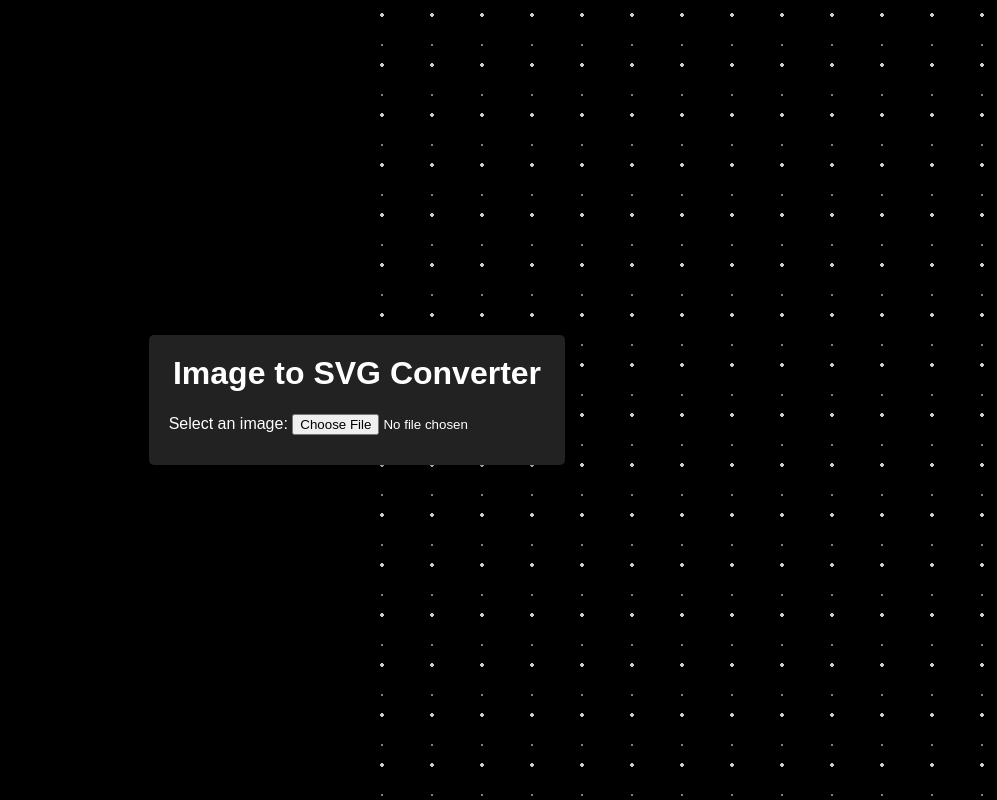
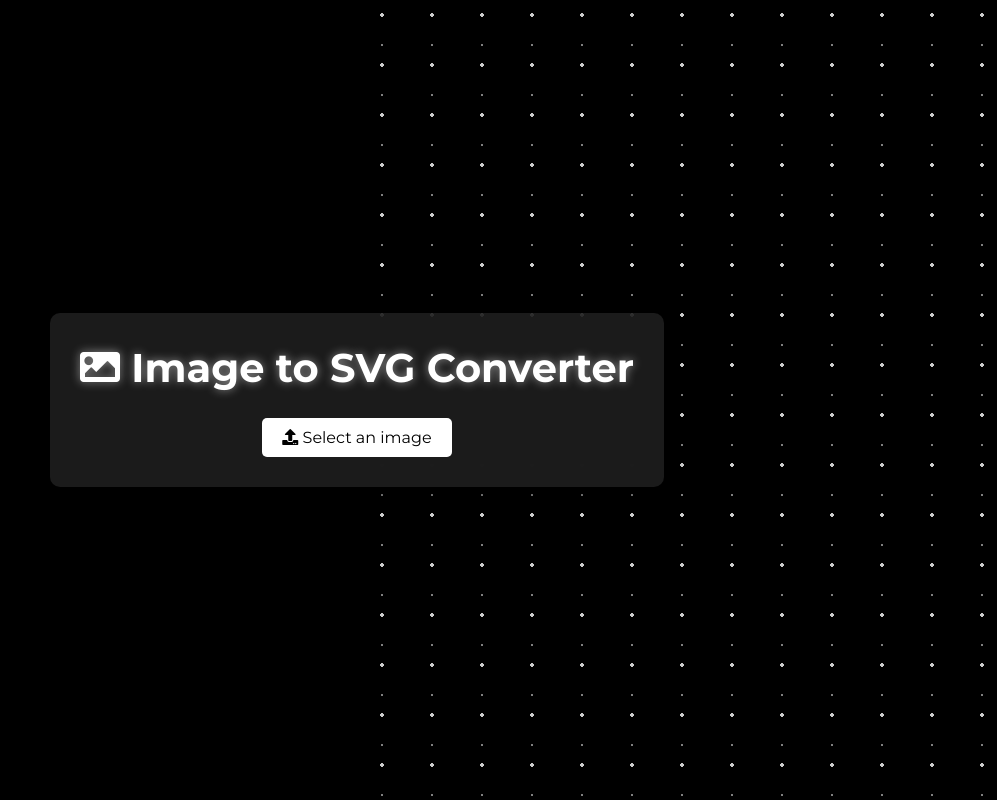
Before and after one commit to askadityapandey/blacksvg, a website built with webpack: page src/index.html in a window 1280 px wide. Shown: the whole page, without its empty margins (283-1280 px from the left). Built offline with nearby package versions, Linux system fonts and the light colour scheme; files whose address does not match are found by name.

Commit message:
finishing...

```diff
--- a/package.json
+++ b/package.json
@@ -3,14 +3,15 @@
   "version": "1.0.0",
   "main": "index.js",
   "scripts": {
-    "start": "webpack-dev-server --open",
-    "build": "webpack"
+    "start": "cross-env NODE_ENV=development webpack serve",
+    "build": "cross-env NODE_ENV=production webpack"
   },
   "keywords": [],
   "author": "",
   "license": "ISC",
   "description": "",
   "devDependencies": {
+    "cross-env": "^7.0.3",
     "css-loader": "^7.1.1",
     "html-webpack-plugin": "^5.6.0",
     "style-loader": "^4.0.0",
--- a/src/assets/styles/styles.css
+++ b/src/assets/styles/styles.css
@@ -1,13 +1,15 @@
+@import url('https://fonts.googleapis.com/css2?family=Montserrat:wght@400;700&display=swap');
+
 body {
-  font-family: Arial, sans-serif;
+  font-family: 'Montserrat', sans-serif;
   margin: 0;
   padding: 0;
   display: flex;
   justify-content: center;
   align-items: center;
   height: 100vh;
-  background-color: #000; /* Dark background */
-  overflow: hidden; /* Hide the overflow to prevent scrollbars */
+  background-color: #000;
+  overflow: hidden;
 }
 
 .hero {
@@ -30,16 +32,14 @@ body {
 }
 
 @keyframes move-stars {
-  from {
-    transform: translateY(0);
-  }
-  to {
-    transform: translateY(-100%);
-  }
+  from { transform: translateY(0); }
+  to { transform: translateY(-100%); }
 }
 
 .stars::before, .stars::after {
   content: '';
+  background-size: 50px 50px;
+  background-position: 0 0;
   position: absolute;
   top: 0;
   left: 50%;
@@ -52,32 +52,49 @@ body {
 }
 
 .stars::before {
-  background-image: radial-gradient(circle, rgba(255,255,255,0.8) 2px, transparent 2px);
+  background-image: radial-gradient(circle, rgba(255, 255, 255, 0.8) 2px, transparent 2px);
   animation: move-stars 50s linear infinite;
 }
 
 .stars::after {
-  background-image: radial-gradient(circle, rgba(255,255,255,0.5) 1px, transparent 1px);
+  background-image: radial-gradient(circle, rgba(255, 255, 255, 0.5) 1px, transparent 1px);
   animation: move-stars 100s linear infinite;
 }
 
 .container {
   position: relative;
-  background-color: #222; /* Dark container background */
-  padding: 20px;
-  border-radius: 5px;
-  box-shadow: 0 0 10px rgba(0, 0, 0, 0.5);
+  background-color: rgba(34, 34, 34, 0.8);
+  padding: 30px;
+  border-radius: 10px;
+  box-shadow: 0 0 20px rgba(0, 0, 0, 0.8);
   text-align: center;
-  z-index: 1; /* Ensure it's above the stars */
+  z-index: 1;
   color: white;
+  backdrop-filter: blur(10px);
 }
 
 h1 {
   margin-top: 0;
+  font-size: 2.5rem;
+  text-shadow: 0 0 10px rgba(255, 255, 255, 0.5);
 }
 
-#imageInput {
-  margin-bottom: 10px;
+.file-input {
+  display: inline-block;
+  padding: 10px 20px;
+  background-color: #ffffff;
+  color: rgb(0, 0, 0);
+  border-radius: 5px;
+  cursor: pointer;
+  transition: background-color 0.3s ease;
+}
+
+.file-input:hover {
+  background-color: #313131;
+}
+
+.file-input input[type="file"] {
+  display: none;
 }
 
 #svgCanvas {
@@ -86,19 +103,24 @@ h1 {
   height: 300px;
   border: 1px solid #ccc;
   margin-bottom: 10px;
+  box-shadow: 0 0 10px rgba(0, 0, 0, 0.5);
 }
 
-#downloadBtn {
-  padding: 8px 16px;
-  background-color: #4CAF50;
-  color: white;
-  border: none;
-  border-radius: 4px;
-  cursor: pointer;
+.button {
+  display: inline-block;
+  padding: 10px 20px;
+  background-color: #ffffff;
+  color: rgb(0, 0, 0);
+  border-radius: 5px;
   text-decoration: none;
+  transition: background-color 0.3s ease;
 }
 
-#downloadBtn:disabled {
+.button:hover {
+  background-color: #797979;
+}
+
+.button:disabled {
   background-color: #cccccc;
   cursor: not-allowed;
 }
--- a/src/index.html
+++ b/src/index.html
@@ -4,22 +4,25 @@
   <meta charset="UTF-8">
   <meta name="viewport" content="width=device-width, initial-scale=1.0">
   <title>Image to SVG Converter</title>
+  <link rel="stylesheet" href="https://cdnjs.cloudflare.com/ajax/libs/font-awesome/5.15.3/css/all.min.css">
   <link rel="stylesheet" href="styles.css">
 </head>
 <body>
   <div class="hero">
     <div class="stars"></div>
     <div class="container">
-      <h1>Image to SVG Converter</h1>
+      <h1><i class="fas fa-image"></i> Image to SVG Converter</h1>
       <div class="input-container">
-        <label for="imageInput">Select an image:</label>
-        <input type="file" id="imageInput" accept="image/*">
+        <label for="imageInput" class="file-input">
+          <i class="fas fa-upload"></i> Select an image
+          <input type="file" id="imageInput" accept="image/*">
+        </label>
       </div>
       <div class="preview-container">
         <canvas id="svgCanvas"></canvas>
       </div>
       <div class="output-container">
-        <a id="downloadBtn" class="button" href="#" download="image.svg" style="display: none;">Download SVG</a>
+        <a id="downloadBtn" class="button" href="#" download="image.svg" style="display: none;"><i class="fas fa-download"></i> Download SVG</a>
       </div>
     </div>
   </div>
--- a/webpack.config.js
+++ b/webpack.config.js
@@ -2,6 +2,7 @@ const path = require('path');
 const HtmlWebpackPlugin = require('html-webpack-plugin');
 
 module.exports = {
+  mode: process.env.NODE_ENV || 'development',  // Use the NODE_ENV variable
   entry: './src/scripts/app.ts',
   output: {
     path: path.resolve(__dirname, 'dist'),
```
Also changed, not shown: 1 other file.
